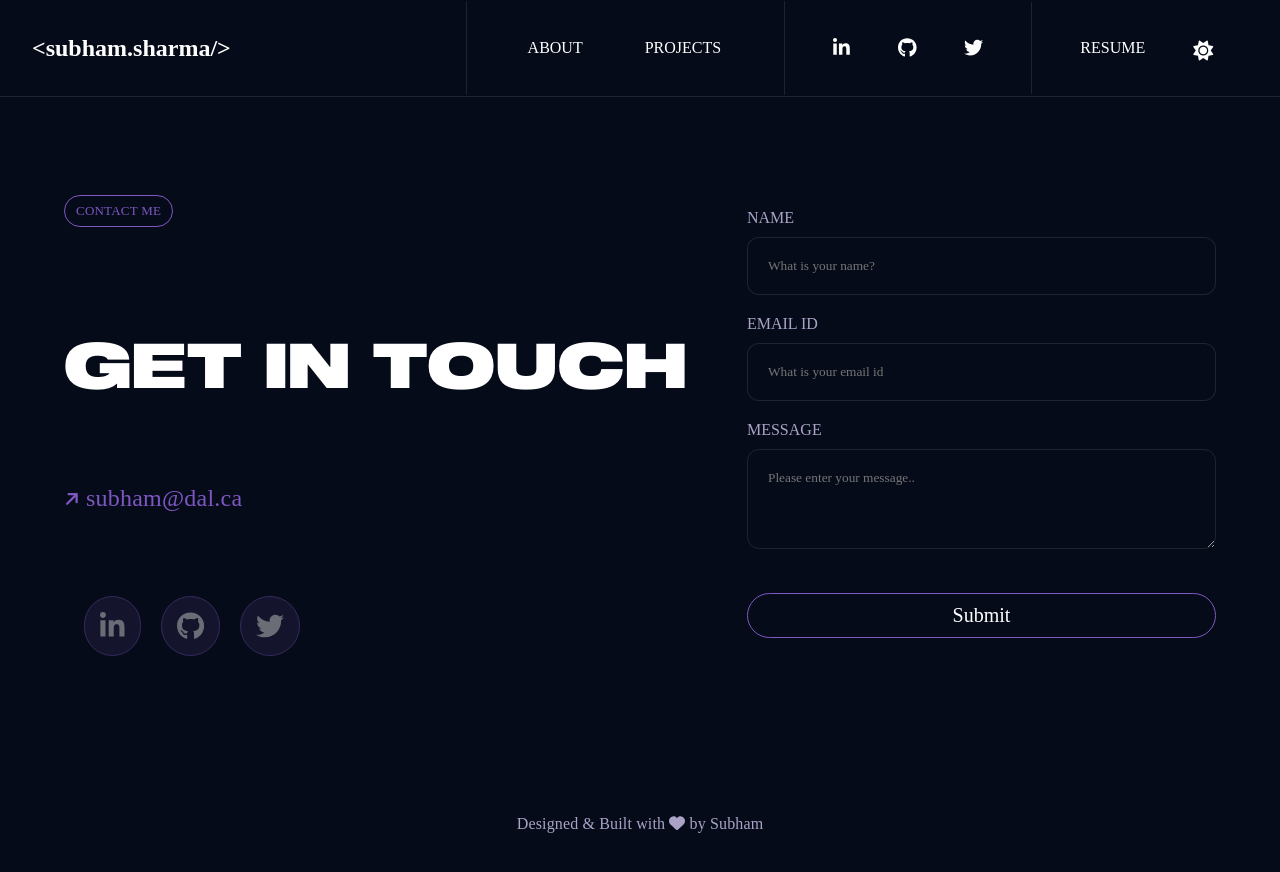
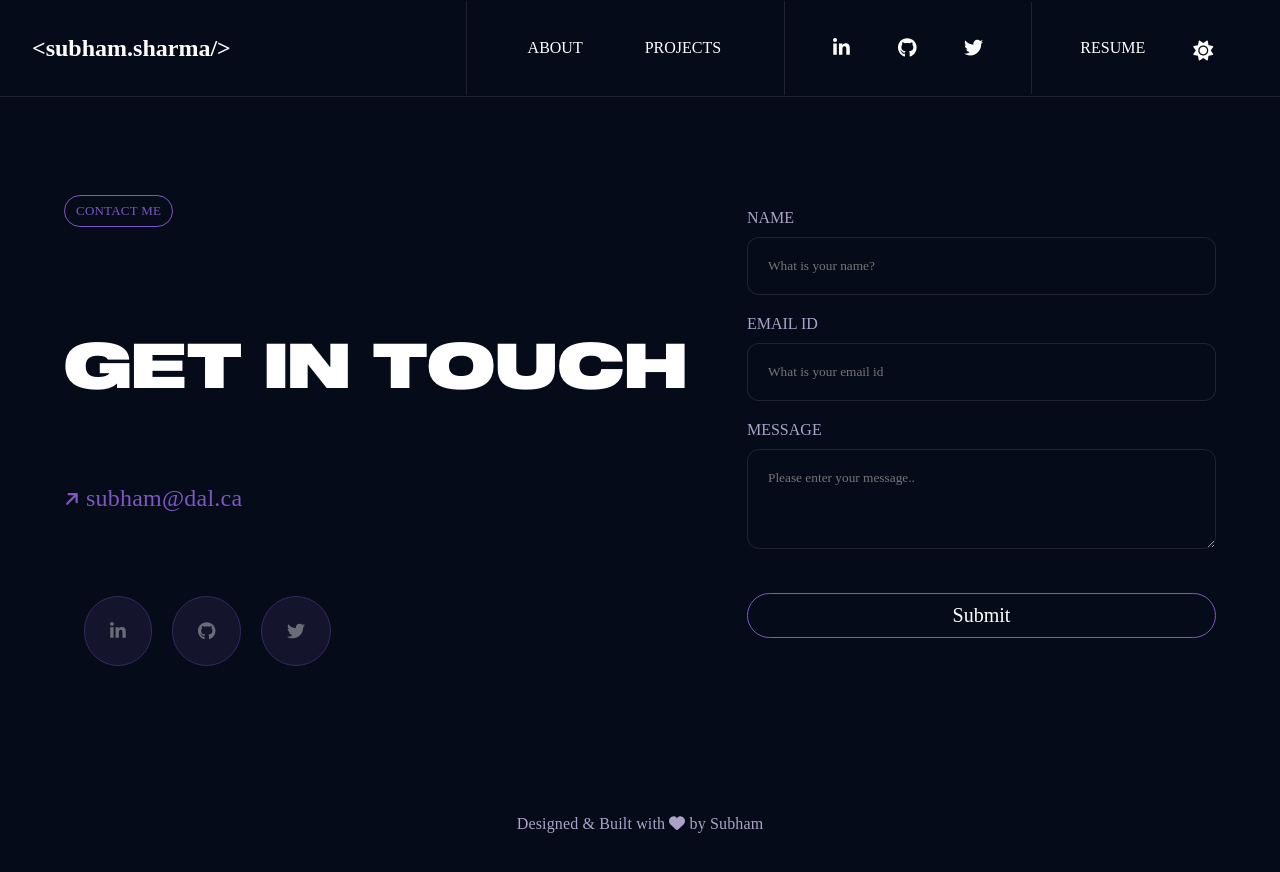
Before and after one commit to sharmasubham22/portfolio-v2, a React (Create React App) app: page /contact in a window 1280 px wide. Shown: the top 872 px of the page. Built offline with nearby package versions, Linux system fonts and the light colour scheme; a web font is replaced by a local one.

Commit message:
UI fixes

```diff
--- a/src/views/Contact/contact.css
+++ b/src/views/Contact/contact.css
@@ -87,9 +87,9 @@ padding-top: 10%;
 
 .social2{
     color: var(--text-color);
-    font-size: 28px;
+    font-size: 18px;
     margin-left: 20px;
-    padding: 15px;
+    padding: 25px;
     border: 1px solid var(--highlight-color);
     background-color: rgb(126, 87, 194, 0.3);
     border-radius:50px ;
```
